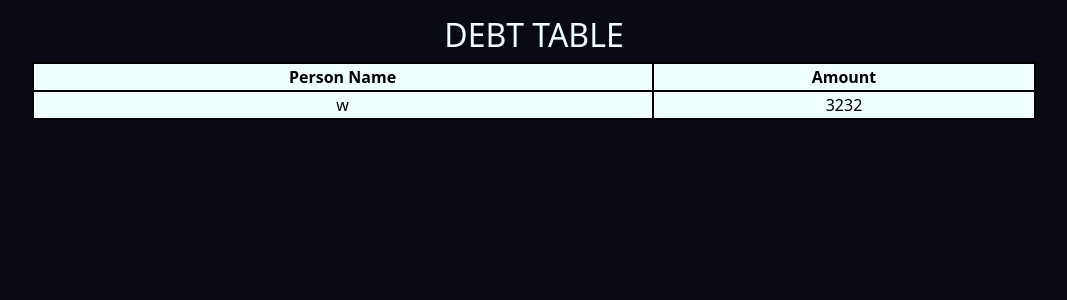
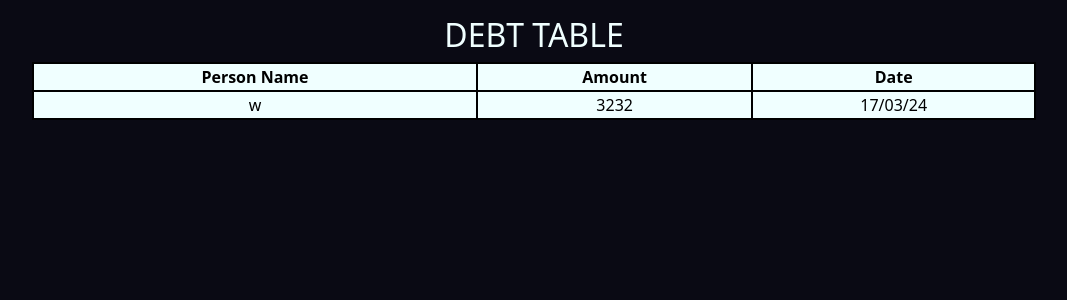
Before and after one commit to ihsanbasheer/Debt-Tracker-webapp, a Flask app: page /viewdebt in a window 1280 px wide. Shown: the part 56-356 px from the top of the page, without its empty margins (106-1173 px from the left). Run offline with Flask 3, Linux system fonts and the light colour scheme; a user stored in the database is signed in; data comes from the database, SQL or seed files in the repository; both versions use the stored data as it was after the commit.

Commit message:
added password hashing and date

```diff
--- a/modules/__init__.py
+++ b/modules/__init__.py
@@ -1,4 +1,6 @@
 from flask import Flask
+from flask_bcrypt import Bcrypt
 
 app = Flask(__name__)
+bcrypt = Bcrypt(app)
 app.secret_key = 'your_secret_key'
--- a/modules/database.py
+++ b/modules/database.py
@@ -1,6 +1,6 @@
 import sqlite3
 import numpy as np
-
+from modules import bcrypt
 import matplotlib
 matplotlib.use('TkAgg')
 import matplotlib.pyplot as plt
@@ -23,6 +23,7 @@ CREATE TABLE IF NOT EXISTS debttable (
     person TEXT,
     amount INTEGER,
     type TEXT NOT NULL,
+    date DATE NOT NULL,
     user_id INTEGER NOT NULL,
     FOREIGN KEY (user_id) REFERENCES users(id)
 )
@@ -87,10 +88,11 @@ def get_plot(i):
     return plt
 
 def register_user(username,password):
+    hashed_password = bcrypt.generate_password_hash(password).decode('utf-8')
     with get_database_connection() as connect:
         d=connect.cursor()
         query = f'INSERT INTO users(username,password) VALUES (?, ?)'
-        d.execute(query,(username,password) )
+        d.execute(query,(username,hashed_password) )
         connect.commit()
 
 
@@ -107,7 +109,7 @@ def check_user_unique(username):
             # print("user exists")
             return False
 
-def check_password(username):
+def get_password(username):
     with get_database_connection() as connect:
         d=connect.cursor()
         query = f'SELECT password FROM users WHERE username == ?'
--- a/modules/routes.py
+++ b/modules/routes.py
@@ -1,11 +1,10 @@
 import os
 from dotenv import load_dotenv
 from flask import Flask, render_template, request, redirect, url_for, flash, session
-from modules import app
-from modules.database import checktable,get_plot,register_user,check_user_unique,check_password,get_id
-
+from modules import app ,bcrypt
+from modules.database import checktable,get_plot,register_user,check_user_unique,get_password,get_id
 import sqlite3
-
+from datetime import datetime
 checktable()
 
 load_dotenv()
@@ -24,8 +23,9 @@ def login():
     if request.method == "POST":
         loginuser = request.form["LOGINU"]
         loginpass = request.form["LOGINP"]
-
-        if check_password(loginuser) == loginpass:
+        x= get_password(loginuser)
+        is_valid = bcrypt.check_password_hash (x, loginpass)
+        if is_valid :
             session['username'] = loginuser
             session['user_id'] = get_id(loginuser)
             return redirect(url_for('welcome'))
@@ -110,12 +110,13 @@ def addperson():
     if request.method == 'POST':
         table = session["table"]
         user_id = session['user_id']
+        date = datetime.now()
+        inputdate = date.strftime("%d/%m/%y")
         inputperson = request.form["personname"]
         inputamount = request.form["amount"]
         debt_or_owed =  session["table"]
-        query = f'INSERT INTO debttable(person,amount,type,user_id) VALUES(?,?,?,?)'
-        print("Query:", inputperson, inputamount, debt_or_owed, user_id)  # Print the query string
-        d.execute(query, (inputperson, inputamount, debt_or_owed, user_id))
+        query = f'INSERT INTO debttable(person,amount,type,date,user_id) VALUES(?,?,?,?,?)'
+        d.execute(query, (inputperson, inputamount, debt_or_owed,inputdate,user_id))
         connect.commit()
 
         connect.close()
--- a/modules/templates/viewdebt.html
+++ b/modules/templates/viewdebt.html
@@ -17,11 +17,13 @@
   <tr>
     <th>Person Name</th>
     <th>Amount</th>
+    <th>Date</th>
   </tr>
     {% for i in x %}
         <tr>
             <td>{{i[0]}}</td>
             <td>{{i[1]}}</td>
+            <td>{{i[3]}}</td>
         </tr>
     {% endfor %}
 </table>
--- a/modules/templates/viewowed.html
+++ b/modules/templates/viewowed.html
@@ -17,11 +17,13 @@
   <tr>
     <th>Person Name</th>
     <th>Amount</th>
+    <th>Date</th>
   </tr>
     {% for i in y %}
         <tr>
             <td>{{i[0]}}</td>
             <td>{{i[1]}}</td>
+            <td>{{i[3]}}</td>
         </tr>
     {% endfor %}
 </table>
```
Also changed, not shown: debttracker.db, modules/static/images/plot.png.
